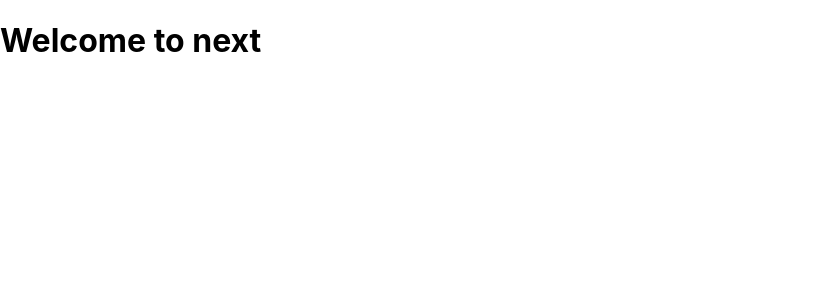
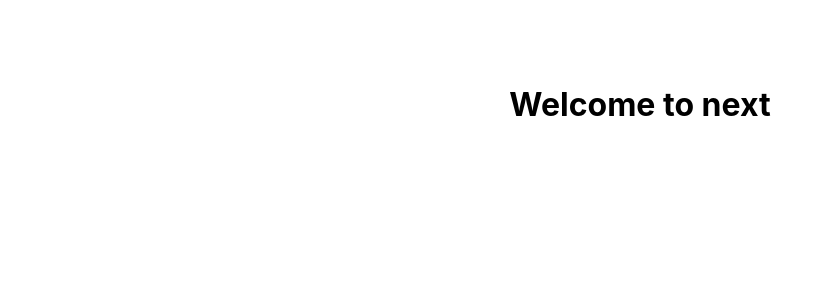
Before and after one commit to liranfar/next-js-ca-crash-course, a Next.js app: page / in a window 1280 px wide. Shown: the top 300 px of the page, without its empty margins (0-832 px from the left). Built offline with nearby package versions, Linux system fonts and the light colour scheme.

Commit message:
main-layout

```diff
--- /dev/null
+++ b/components/layout.js
@@ -0,0 +1,14 @@
+import React from 'react';
+import styles from '../styles/Layout.module.css'
+function Layout ({children}) {
+  return (
+    <div className={styles.container}>
+        <main className={styles.main}>
+            {children}
+        </main>
+    </div>
+  );
+}
+
+
+export default Layout ;
--- a/pages/_app.js
+++ b/pages/_app.js
@@ -1,7 +1,9 @@
 import '../styles/globals.css'
-
+import Layout from "../components/layout";
 function MyApp({ Component, pageProps }) {
-  return <Component {...pageProps} />
+  return(<Layout>
+    <Component {...pageProps} />
+  </Layout>)
 }
 
 export default MyApp
--- a/styles/Home.module.css
+++ b/styles/Layout.module.css
@@ -1,5 +1,10 @@
 .container {
   padding: 0 2rem;
+  justify-content: flex-start;
+  flex-direction: column;
+  align-items: center;
+  display: flex;
+
 }
 
 .main {
@@ -8,7 +13,7 @@
   flex: 1;
   display: flex;
   flex-direction: column;
-  justify-content: center;
+  justify-content: flex-start;
   align-items: center;
 }
 
```
